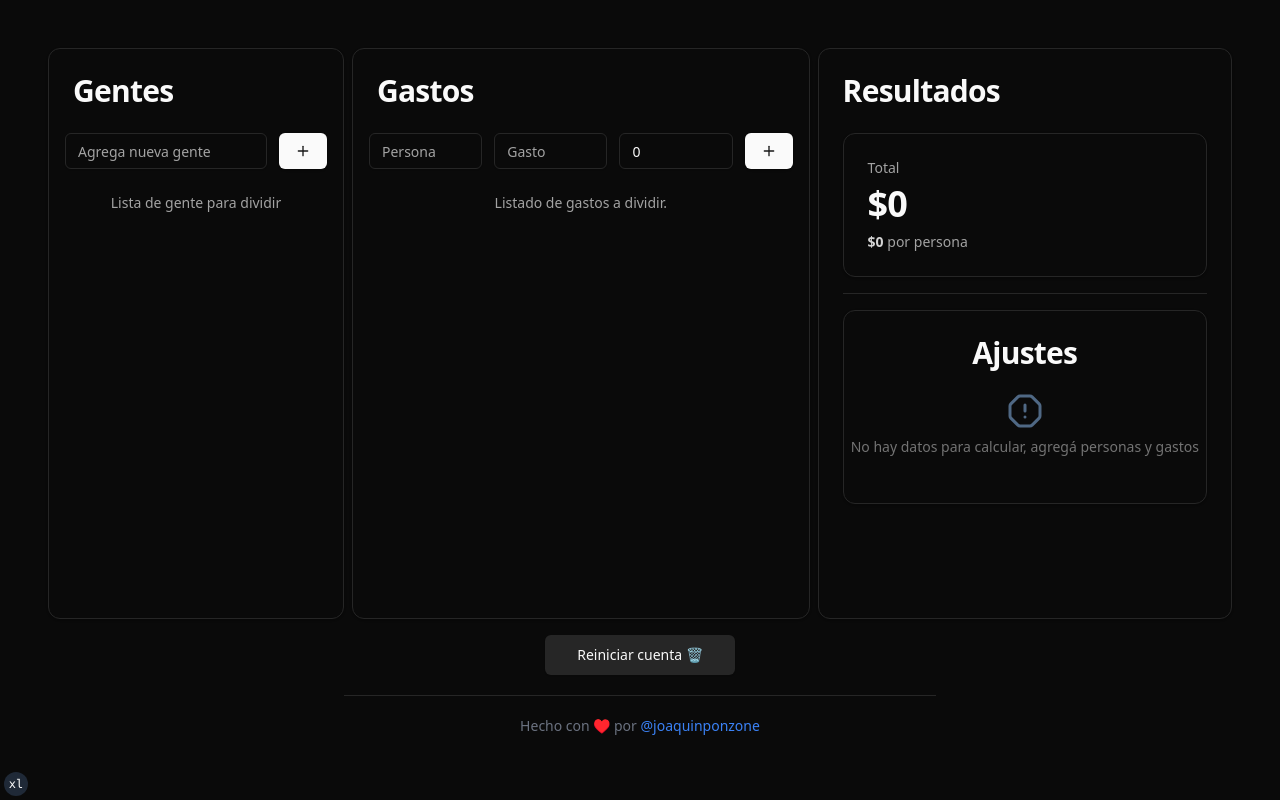
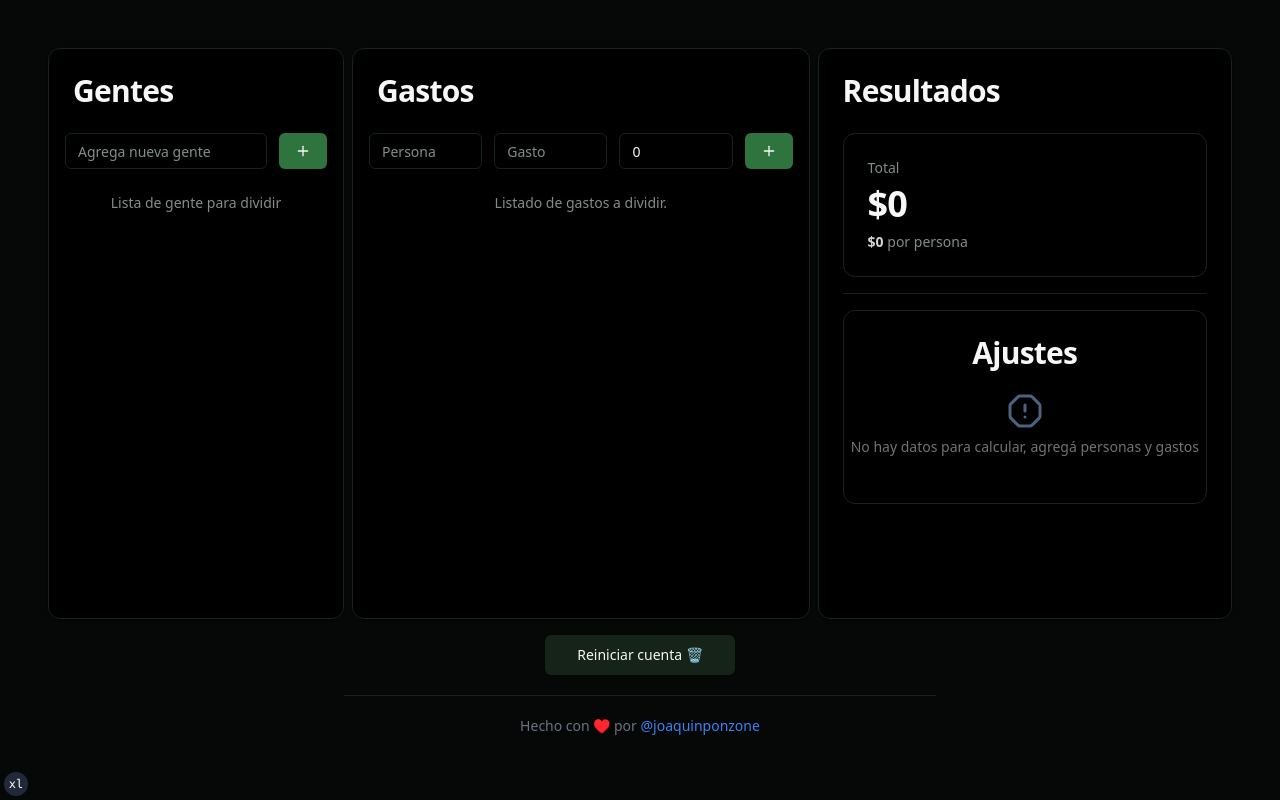
Before and after one commit to joaquinponzone/bill-splitter, a Next.js app: page / in a window 1280 px wide. Built offline with nearby package versions, Linux system fonts and the light colour scheme.

Commit message:
chore: change to green theme

```diff
--- a/src/app/globals.css
+++ b/src/app/globals.css
@@ -4,30 +4,37 @@
 
 @layer base {
   :root {
-    --background: 0 0% 3.9%;
-    --foreground: 0 0% 98%;
-    --card: 0 0% 3.9%;
-    --card-foreground: 0 0% 98%;
-    --popover: 0 0% 3.9%;
-    --popover-foreground: 0 0% 98%;
-    --primary: 0 0% 98%;
-    --primary-foreground: 0 0% 9%;
-    --secondary: 0 0% 14.9%;
-    --secondary-foreground: 0 0% 98%;
-    --muted: 0 0% 14.9%;
-    --muted-foreground: 0 0% 63.9%;
-    --accent: 0 0% 14.9%;
-    --accent-foreground: 0 0% 98%;
+    --gradient: #2F7336;
+
+    --background: 134 27.3% 2.56%;
+    --foreground: 134 4.2% 96.6%;
+
+    --muted: 134 21.84% 11.200000000000001%;
+    --muted-foreground: 134 4.2% 53.2%;
+
+    --popover: 134 55.34% 0%;
+    --popover-foreground: 134 4.2% 96.6%;
+
+    --card: 134 55.34% 0%;
+    --card-foreground: 134 4.2% 96.6%;
+
+    --border: 134 21.84% 11.200000000000001%;
+    --input: 134 21.84% 11.200000000000001%;
+
+    --primary: 134 42% 32%;
+    --primary-foreground: 134 4.2% 96.6%;
+
+    --secondary: 134 21.84% 11.200000000000001%;
+    --secondary-foreground: 134 4.2% 96.6%;
+
+    --accent: 134 21.84% 11.200000000000001%;
+    --accent-foreground: 134 4.2% 96.6%;
+
     --destructive: 0 62.8% 30.6%;
-    --destructive-foreground: 0 0% 98%;
-    --border: 0 0% 14.9%;
-    --input: 0 0% 14.9%;
-    --ring: 0 0% 83.1%;
-    --chart-1: 220 70% 50%;
-    --chart-2: 160 60% 45%;
-    --chart-3: 30 80% 55%;
-    --chart-4: 280 65% 60%;
-    --chart-5: 340 75% 55%;
+    --destructive-foreground: 134 4.2% 96.6%;
+
+    --ring: 134 42% 32%;
+
     --radius: 0.5rem;
   }
 }
```
